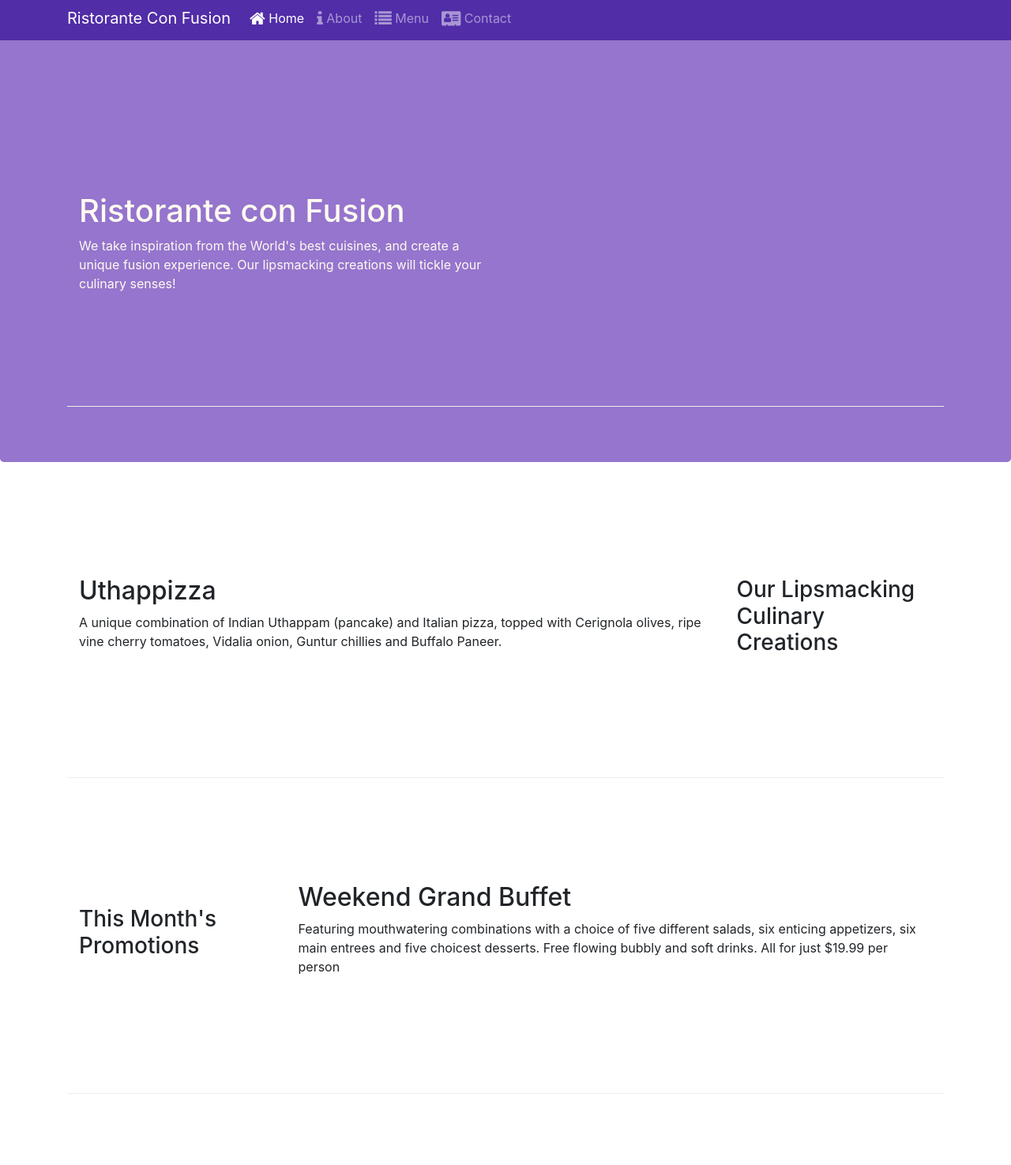
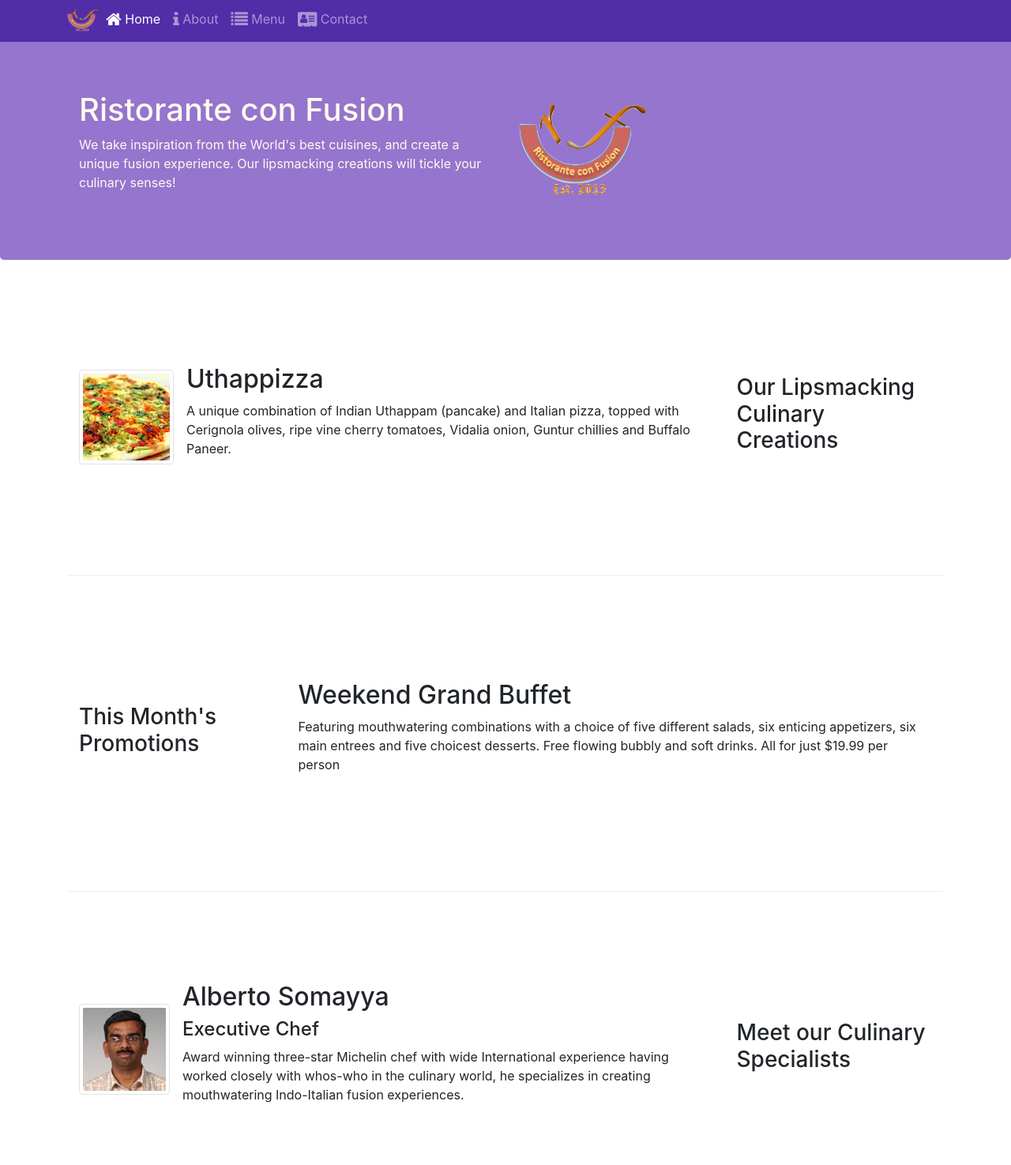
Before and after one commit to dilipagheda/conFusion, a website: page index.html in a window 1280 px wide. Shown: the part 5-1480 px from the top of the page at 79% size. Drawn offline with nearby package versions, Linux system fonts and the light colour scheme.

Commit message:
Images and Media

```diff
--- a/contactus.html
+++ b/contactus.html
@@ -13,7 +13,7 @@
     <link rel="stylesheet" href="node_modules/bootstrap/dist/css/bootstrap.min.css">
     <link rel="stylesheet" href="node_modules/font-awesome/css/font-awesome.min.css">
     <link rel="stylesheet" href="node_modules/bootstrap-social/bootstrap-social.css">
-    <link href="css/styles.css" rel="stylesheet">
+    <link rel="stylesheet" href="./css/custom.css">
 </head>
 
 <body>
@@ -22,7 +22,7 @@
             <button class="navbar-toggler" type="button" data-toggle="collapse" data-target="#Navbar">
                 <span class="navbar-toggler-icon"></span>
             </button>
-            <a class="navbar-brand" href="#">Ristorante Con Fusion</a>
+            <a class="navbar-brand mr-auto" href="#"><img src="img/logo.png" height="30" width="41"></a>
             <div class="collapse navbar-collapse" id="Navbar">
                 <ul class="navbar-nav mr-auto">
                     <li class="nav-item"><a class="nav-link" href="./index.html"><span class="fa fa-home fa-lg"></span>
@@ -45,8 +45,9 @@
                     <p>We take inspiration from the World's best cuisines, and create a unique fusion experience. Our
                         lipsmacking creations will tickle your culinary senses!</p>
                 </div>
-                <div class="col-12 col-sm">
-                </div>
+                <div class="col-12 col-sm align-self-center">
+                        <img src="img/logo.png" class="img-fluid">
+                    </div>
             </div>
         </div>
     </header>
--- a/index.html
+++ b/index.html
@@ -21,14 +21,17 @@
             <button class="navbar-toggler" type="button" data-toggle="collapse" data-target="#Navbar">
                 <span class="navbar-toggler-icon"></span>
             </button>
-            <a class="navbar-brand" href="#">Ristorante Con Fusion</a>
+            <a class="navbar-brand mr-auto" href="#"><img src="img/logo.png" height="30" width="41"></a>
             <div class="collapse navbar-collapse" id="Navbar">
 
                 <ul class="navbar-nav mr-auto">
-                    <li class="nav-item active"><a class="nav-link" href="#"><span class="fa fa-home fa-lg"></span> Home</a></li>
-                    <li class="nav-item"><a class="nav-link" href="./aboutus.html"><span class="fa fa-info fa-lg"></span> About</a></li>
+                    <li class="nav-item active"><a class="nav-link" href="#"><span class="fa fa-home fa-lg"></span>
+                            Home</a></li>
+                    <li class="nav-item"><a class="nav-link" href="./aboutus.html"><span class="fa fa-info fa-lg"></span>
+                            About</a></li>
                     <li class="nav-item"><a class="nav-link" href="#"><span class="fa fa-list fa-lg"></span> Menu</a></li>
-                    <li class="nav-item"><a class="nav-link" href="./contactus.html"><span class="fa fa-address-card fa-lg"></span> Contact</a></li>
+                    <li class="nav-item"><a class="nav-link" href="./contactus.html"><span class="fa fa-address-card fa-lg"></span>
+                            Contact</a></li>
                 </ul>
             </div>
 
@@ -36,13 +39,14 @@
     </nav>
     <header class="jumbotron">
         <div class="container">
-            <div class="row row-header row-content align-items-center">
+            <div class="row row-header  align-items-center">
                 <div class="col-12 col-sm-6">
                     <h1>Ristorante con Fusion</h1>
                     <p>We take inspiration from the World's best cuisines, and create a unique fusion experience. Our
                         lipsmacking creations will tickle your culinary senses!</p>
                 </div>
-                <div class="col-12 col-sm">
+                <div class="col-12 col-sm align-self-center">
+                    <img src="img/logo.png" class="img-fluid">
                 </div>
             </div>
         </div>
@@ -54,10 +58,17 @@
                 <h3>Our Lipsmacking Culinary Creations</h3>
             </div>
             <div class="col col-sm col-md order-sm-first">
-                <h2>Uthappizza</h2>
-                <p class="d-none d-sm-block">A unique combination of Indian Uthappam (pancake) and Italian pizza,
-                    topped with Cerignola olives, ripe vine cherry tomatoes, Vidalia onion, Guntur chillies and Buffalo
-                    Paneer.</p>
+                    <div class="media">
+                            <img class="d-flex mr-3 img-thumbnail align-self-center"
+                                    src="img/uthappizza.png" alt="Uthappizza">
+                            <div class="media-body">
+                                <h2 class="mt-0">Uthappizza</h2>
+                                <p class="d-none d-sm-block">A unique combination of Indian Uthappam (pancake) and
+                                    Italian pizza, topped with Cerignola olives, ripe vine
+                                    cherry tomatoes, Vidalia onion, Guntur chillies and
+                                    Buffalo Paneer.</p>
+                            </div>
+                        </div>
             </div>
         </div>
 
@@ -79,11 +90,20 @@
                 <h3>Meet our Culinary Specialists</h3>
             </div>
             <div class="col col-sm col-md order-sm-first">
-                <h2>Alberto Somayya</h2>
-                <h4>Executive Chef</h4>
-                <p class="d-none d-sm-block">Award winning three-star Michelin chef with wide International experience
-                    having worked closely with whos-who in the culinary world, he specializes in creating mouthwatering
-                    Indo-Italian fusion experiences. </p>
+                    <div class="media">
+                            <img class="d-flex mr-3 img-thumbnail align-self-center"
+                                    src="img/alberto.png" alt="Alberto Somayya">
+                            <div class="media-body">
+                                <h2 class="mt-0">Alberto Somayya</h2>
+                                <h4>Executive Chef</h4>
+                                <p class="d-none d-sm-block">Award winning three-star Michelin chef with wide
+                                    International experience having worked closely with
+                                    whos-who in the culinary world, he specializes in
+                                    creating mouthwatering Indo-Italian fusion experiences.
+                                    </p>
+                            </div>
+                        </div>
+
             </div>
         </div>
     </div>
```
Also changed, not shown: aboutus.html (+4 -3 lines), img/alberto.png (added), img/buffet.png (added), img/logo.png (added), img/uthappizza.png (added).
